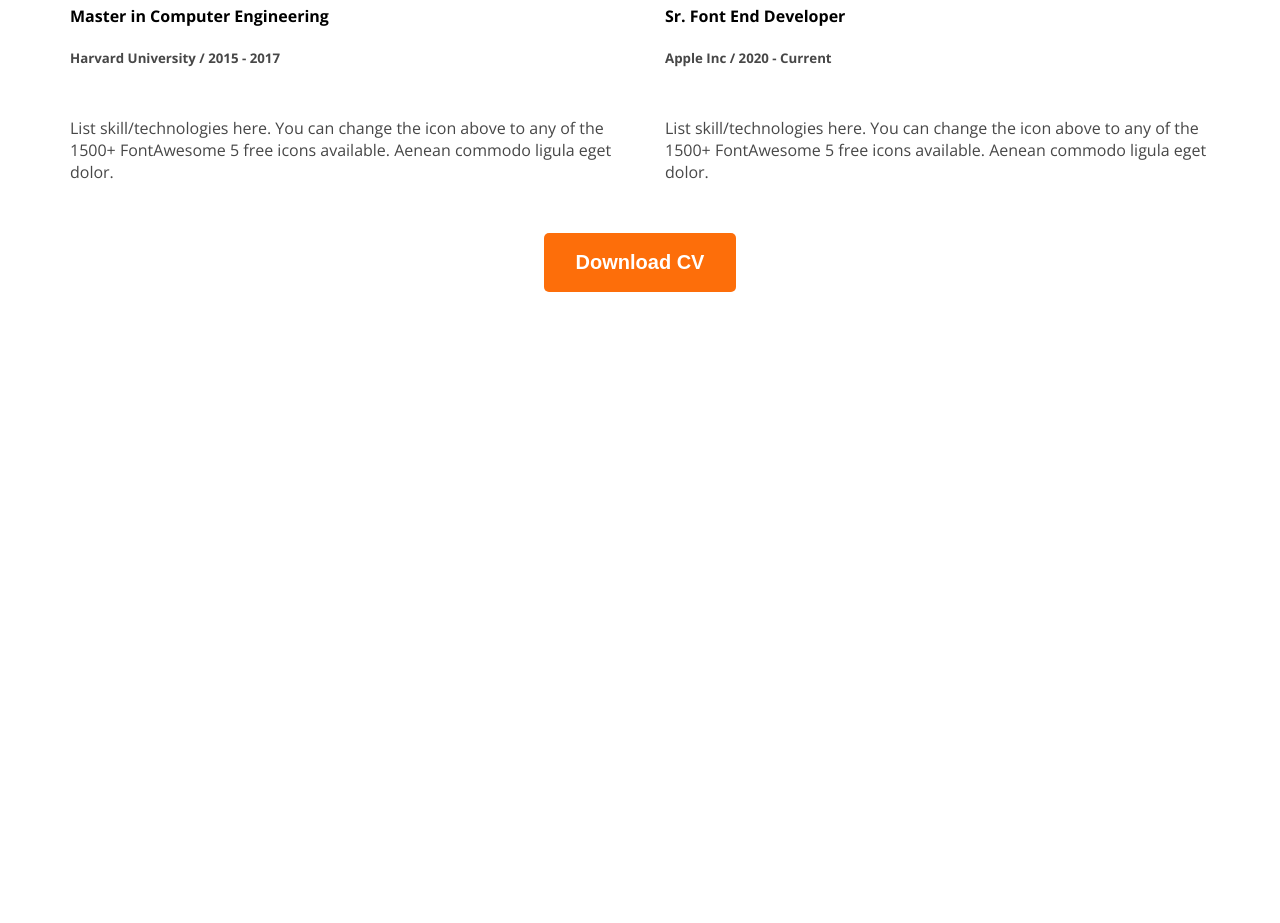
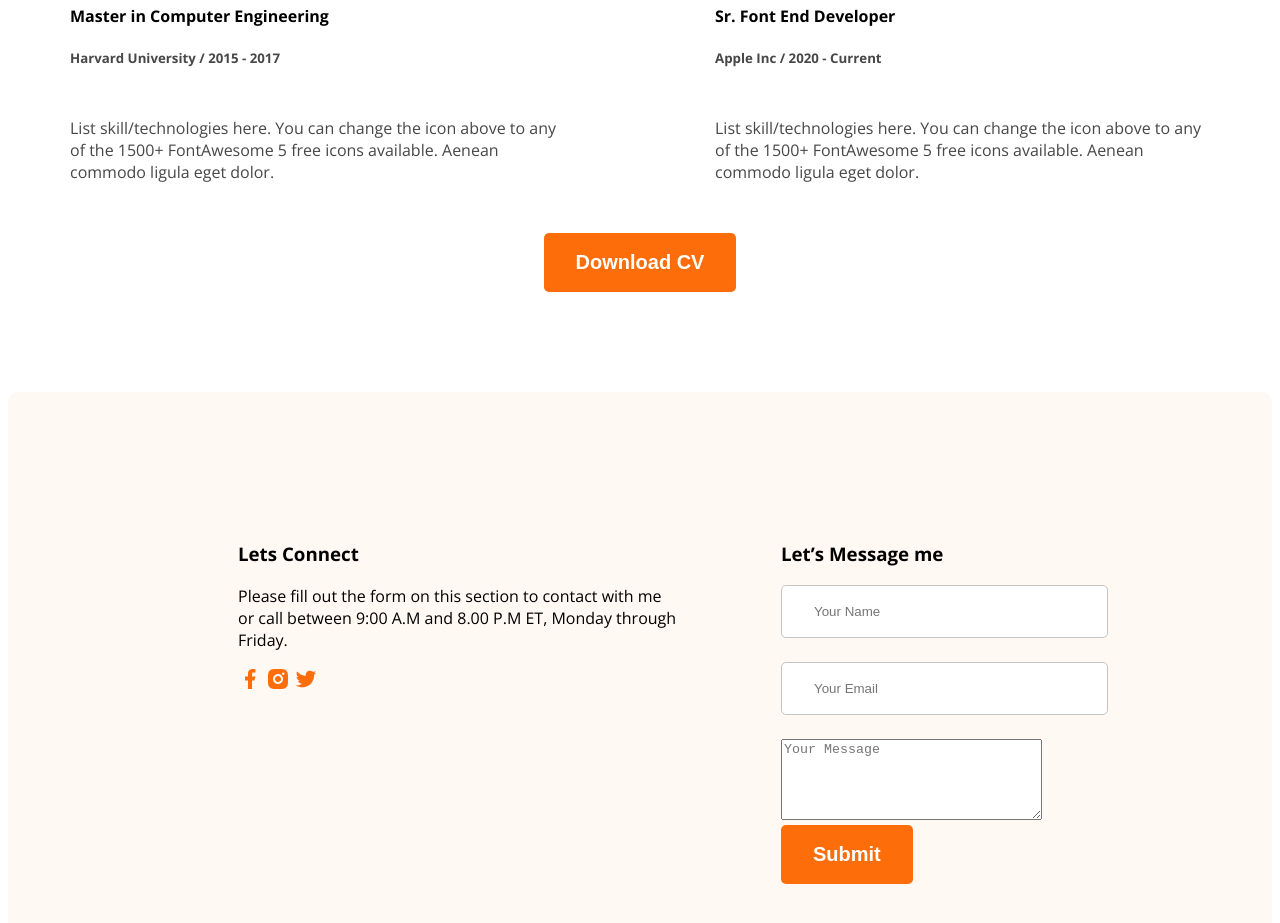
Before and after one commit to nasim100a/my-protfolio, a plain HTML site: page index.html in a window 1280 px wide. Shown: the part 2904-3827 px from the top of the page. Before the commit the page ends 3204 px from the top, so only its background shows below. Drawn offline with nearby package versions, Linux system fonts and the light colour scheme.

Commit message:
Protfolio Ready Without Icon

```diff
--- a/index.html
+++ b/index.html
@@ -168,8 +168,29 @@
             </div>
         </section>
     </main>
-    <footer>
+    <footer class="secondary-bg">
+<div class="footer-column">
 
+  <section>
+      <h3 class="sec-title">Lets Connect</h3>
+    <p class="sec-deccription">Please fill out the form on this section to contact with me or call between 9:00 A.M and 8.00 P.M ET, Monday through Friday.</p>
+    <div>
+        <a href=""><img src="images/icons/facebook.png" alt=""></a>
+        <a href=""><img src="images/icons/insta.png" alt=""></a>
+        <a href=""><img src="images/icons/twitter.png" alt=""></a>
+    </div>
+  </section>
+</div>
+<div class="footer-column">
+
+        <h3 class="sec-title" >Let’s Message me</h3>
+        <form action="">
+            <input type="text" placeholder="Your Name" required><br>
+            <input type="email" placeholder="Your Email" required>
+            <textarea name="" id="" cols="30" rows="5" placeholder="Your Message" required></textarea><br>
+           <input type="button" value="Submit" class="btn-primary">
+
+</div>
     </footer>
 
 </body>
--- a/styles/blog.css
+++ b/styles/blog.css
@@ -191,7 +191,7 @@ main section{
 .resume-container{
     display: flex;
     justify-content: space-between;
-    gap: 50px;
+    gap: 150px;
 }
 .section-title{
     text-align: center;
@@ -207,3 +207,36 @@ main section{
     text-align: center;
     margin-top: 50px;
 }
+/* Footer Section */
+footer{
+    display: flex;
+    justify-content: space-between;
+    padding: 130px 230px;
+    margin-top: 100px;
+    gap: 100px;
+
+}
+  .footer-column{
+    width50%;
+  }
+  footer input[type="text"]{
+    width: 100%;
+    padding: 18px 32px;
+    border-radius: 5px;
+    border: 1px solid #C4C4C4;
+    margin-bottom: 24px;
+  }
+   footer input[type="email"]{
+    width: 100%;
+    padding: 18px 32px;
+    border-radius: 5px;
+    border: 1px solid #C4C4C4;
+    margin-bottom: 24px;
+   }
+    footer input[type="text-area"]{
+    width: 100%;
+      padding: 18px 32px;
+    border-radius: 5px;
+    border: 1px solid #C4C4C4;
+    margin-bottom: 24px;
+    }
```
